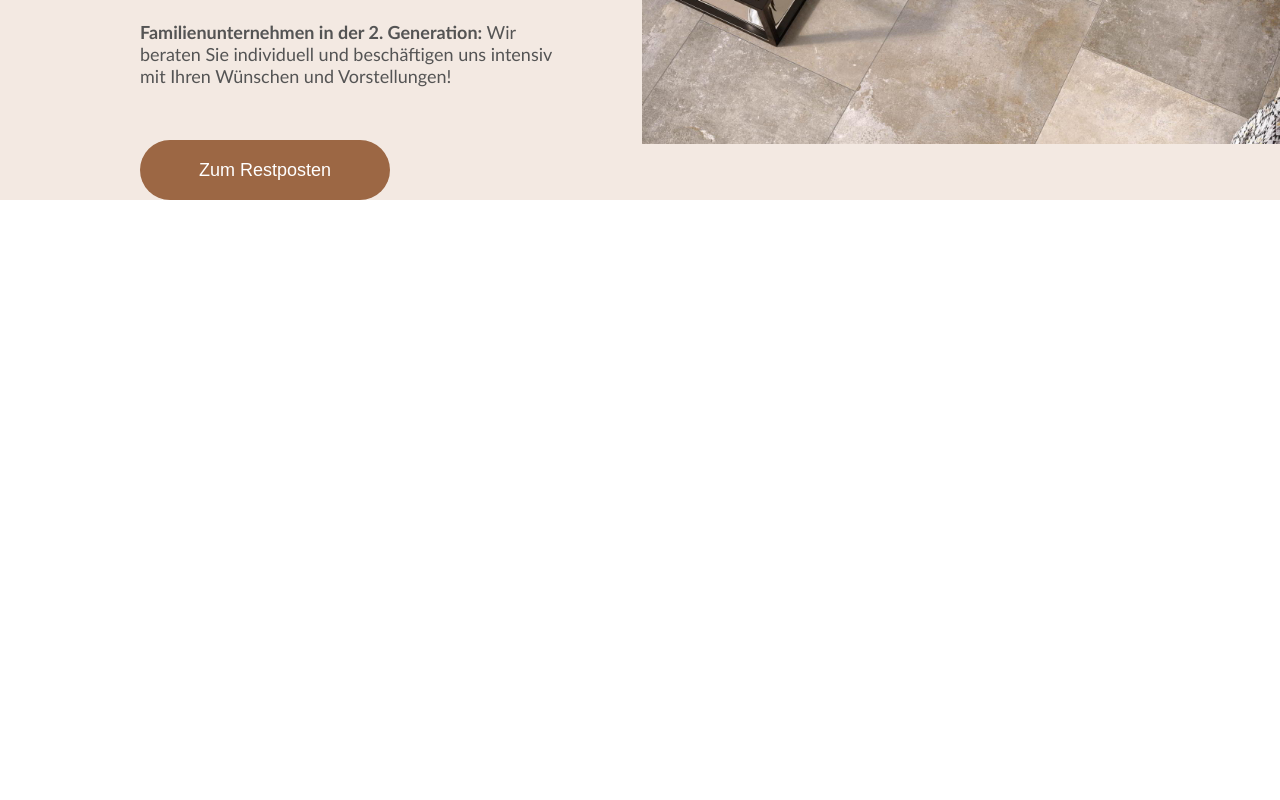
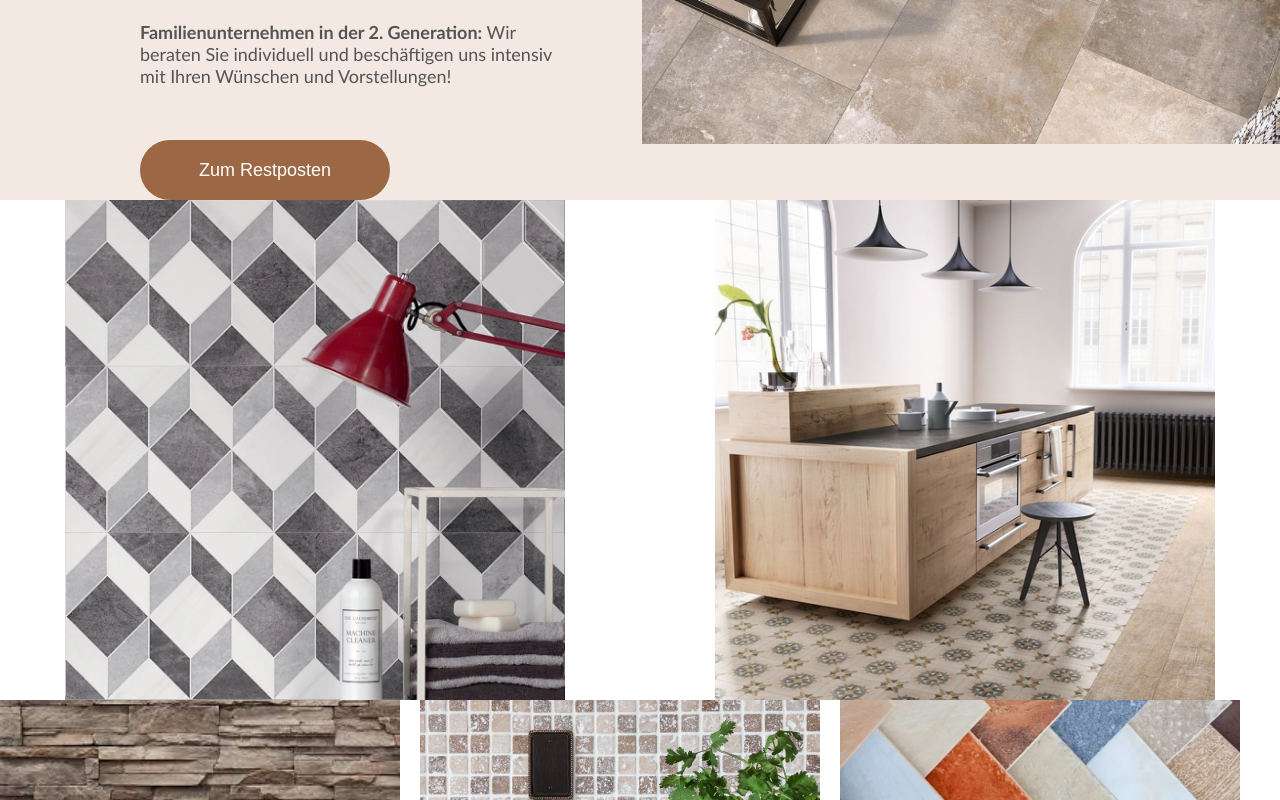
Before and after one commit to Miii-auu/Flifa, a plain HTML site: page index.html in a window 1280 px wide. Shown: the part 392-1192 px from the top of the page. Before the commit the page ends 800 px from the top, so only its background shows below. Drawn offline with Linux system fonts and the light colour scheme.

Commit message:
Added pictures and style in css

```diff
--- a/index.html
+++ b/index.html
@@ -64,6 +64,27 @@
                 <img src="images/bodenfliesen01.jpg" alt="Austellung">
             </div>
         </section>
+        <section class="second-section">
+            <div class="tilespicture-1">
+                <div class="img-container1">
+                    <img src="images/fliese1.webp" alt="Fliesenbild 1">
+                </div>
+                <div class="img-container1">
+                    <img src="images/Fliese2.jpg" alt="Fliesenbild 2">
+                </div>
+            </div>
+            <div class="tilespicture-2">
+                <div class="img-container2">
+                    <img src="images/Fliese3.jpeg" alt="Fliesenbild 3">
+                </div>
+                <div class="img-container2">
+                    <img src="images/Fliese4.jpg" alt="Fliesenbild 4">
+                </div>
+                <div class="img-container2">
+                    <img src="images/Fliese5.jpeg" alt="Fliesenbild 5">
+                </div>
+            </div>
+        </section>
     </main>
 </body>
 
--- a/styles.css
+++ b/styles.css
@@ -133,3 +133,33 @@ button a {
     width: 100%;
     height: auto;
 }
+.tilespicture-1, .tilespicture-2 {
+    display: flex;
+    gap: 20px;
+    align-items: center;
+}
+
+.img-container1 {
+    width: 100%;
+    /* height: 300px;      */
+    overflow: hidden;
+    display: flex;
+    justify-content: space-around;
+}
+
+.img-container1 img {
+   height: 500px;
+   width: 500px;
+
+    object-fit: cover;
+}
+.img-container2{
+    width: 400px;
+    height: 100px;
+    overflow: hidden;
+}
+.img-container2 img{
+    width: 100%;
+    height: 100%;
+    object-fit: cover;
+}
```
Also changed, not shown: images/Fliese2.jpg (added), images/Fliese3.jpeg (added), images/Fliese4.jpg (added), images/Fliese5.jpeg (added), images/fliese1.webp (added).
